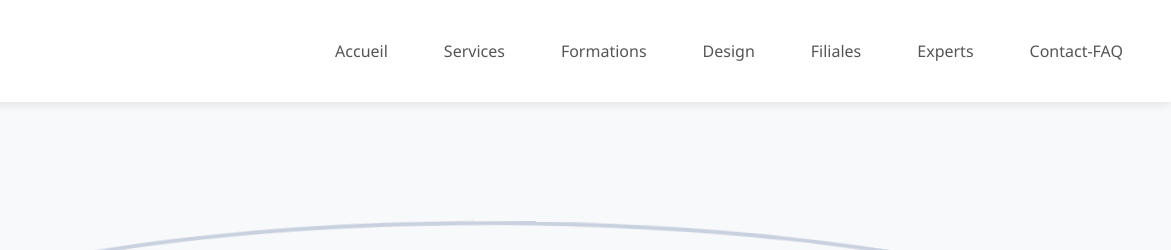
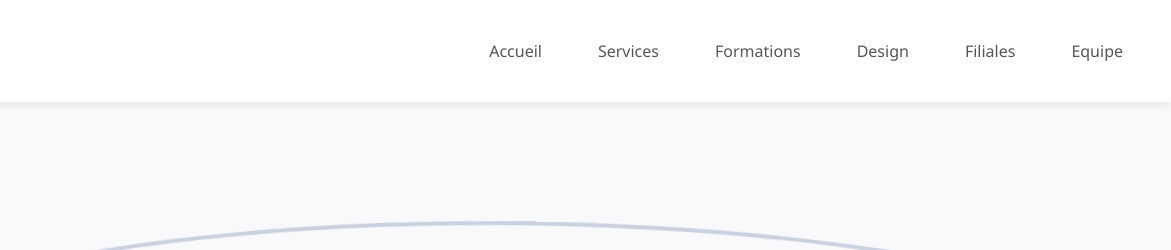
Before and after one commit to ramou6335/monofagn.com, a plain HTML site: page index.html in a window 1280 px wide. Shown: the top 250 px of the page, 109-1280 px from the left. Drawn offline with Linux system fonts and the light colour scheme.

Commit message:
Update index.html

```diff
--- a/index.html
+++ b/index.html
@@ -612,8 +612,7 @@
             <button class="nav-btn" data-page="formations" aria-label="Voir nos formations">Formations</button>
             <button class="nav-btn" data-page="design" aria-label="Voir nos services de design">Design</button>
             <button class="nav-btn" data-page="filiales" aria-label="Nos filiales">Filiales</button>
-            <button class="nav-btn" data-page="experts" aria-label="Nos experts">Experts</button>
-            <button class="nav-btn" aria-label="Consulter la FAQ">Contact-FAQ</button>
+            <button class="nav-btn" data-page="experts" aria-label="Nos experts">Equipe</button>
         </nav>
     </header>
 
```
